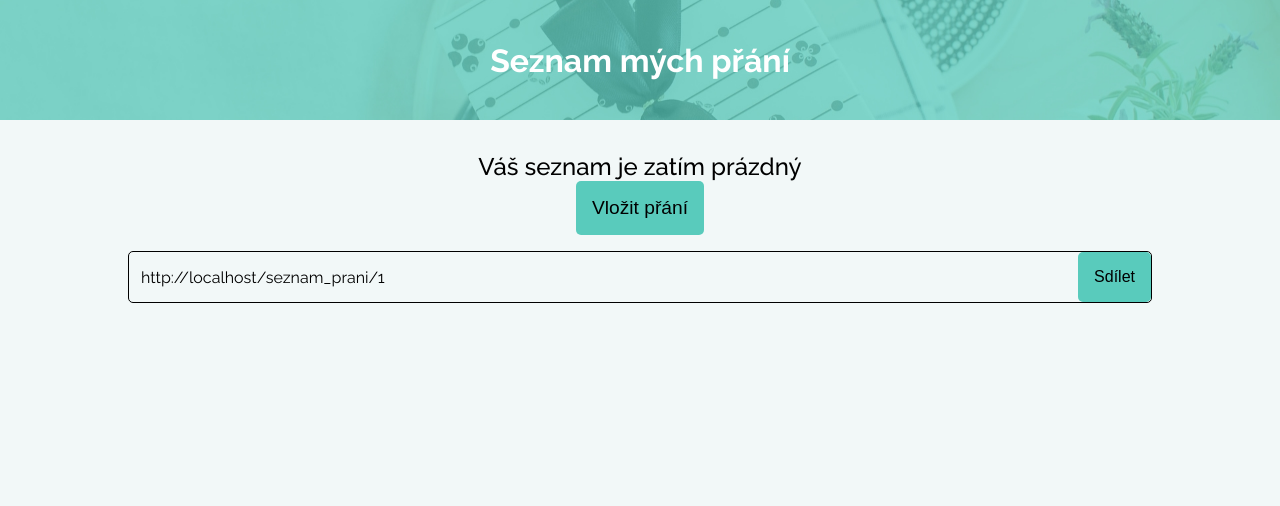
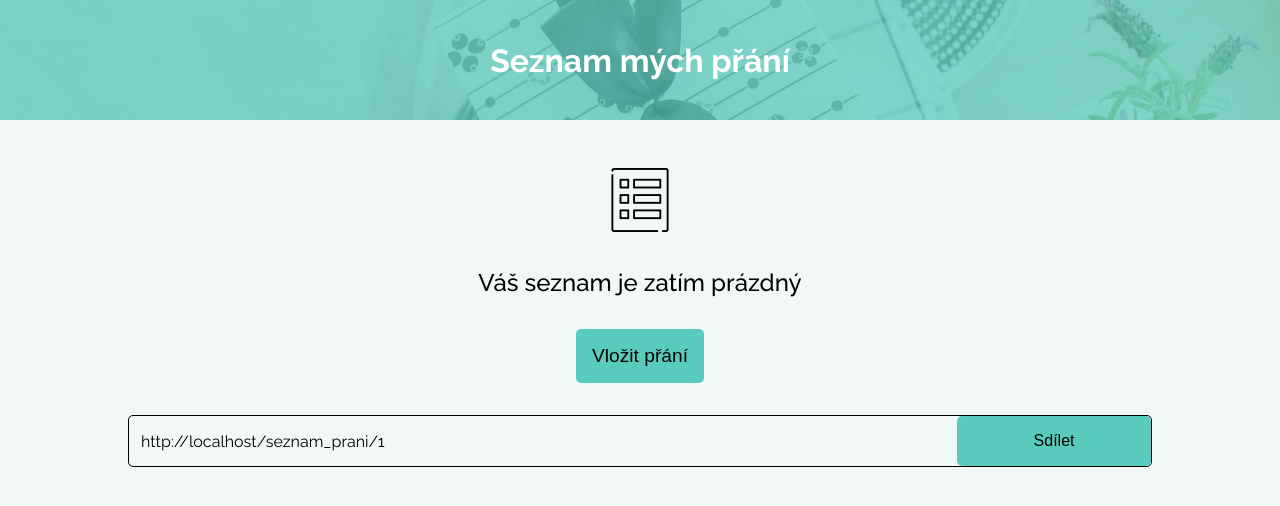
Before and after one commit to JanaNovotna/DA-WEB-Zaverecny-projekt-Jana, a Vue app: page /muj_seznam/1 in a window 1280 px wide. Shown: the top 506 px of the page. Built offline with nearby package versions, Linux system fonts and the light colour scheme; what v-clipboard, vue-js-modal, vuefire would draw is missing.

Commit message:
dál ladím design

```diff
--- a/src/components/LandingPage.vue
+++ b/src/components/LandingPage.vue
@@ -120,7 +120,7 @@ p {
 }
 
 .header {
-  background: url("../assets/img/newDesign.jpg");
+  background: url("../assets/img/newDesign.jpg") #59cbbc;
   background-position: center center;
   background-size: cover;
   width: 100%;
--- a/src/components/ListPage.vue
+++ b/src/components/ListPage.vue
@@ -38,7 +38,7 @@ export default {
   display: flex;
   justify-content: center;
   align-items: center;
-  background: url("../assets/img/banner.jpg");
+  background: url("../assets/img/banner.jpg") #59cbbc;
   background-position: center center;
   background-size: cover;
   height: 15vh;
--- a/src/components/wishPage.vue
+++ b/src/components/wishPage.vue
@@ -4,6 +4,7 @@
       <h1>Seznam mých přání</h1>
     </div>
     <div class="wish_list_name">
+      <img src="../assets/img/list.png" alt="Seznam" class="des_icon" />
       <h2>{{wishlist.list_name}}</h2>
     </div>
     <div v-if="isModalOpen" class="modal">
@@ -104,12 +105,21 @@ export default {
   display: flex;
   justify-content: center;
   align-items: center;
-  background: url("../assets/img/banner.jpg");
+  background: url("../assets/img/banner.jpg") #59cbbc;
   background-position: center center;
   background-size: cover;
   height: 15vh;
   width: 100%;
   margin-bottom: 2rem;
+}
+
+.wish_list_name {
+  margin-bottom: 1rem;
+}
+
+.des_icon {
+  width: 4rem;
+  margin: 1rem auto;
 }
 
 .empty__list {
@@ -118,20 +128,26 @@ export default {
   font-weight: 500;
 }
 
+.add_new_wish_btn {
+  margin-top: 2rem;
+}
+
 .share_link {
   display: flex;
   justify-content: space-between;
   align-items: center;
   border: 1px solid black;
   border-radius: 5px;
-  margin-top: 1rem;
+  margin-top: 2rem;
 }
 .url {
-  margin: 0.75rem;
+  flex-basis: 80%;
+  margin-left: 0.75rem;
+  word-break: break-all;
 }
 
 .small__button {
-  max-width: 10vw;
+  flex-basis: 19%;
   font-size: 1rem;
   margin: 0;
 }
```
